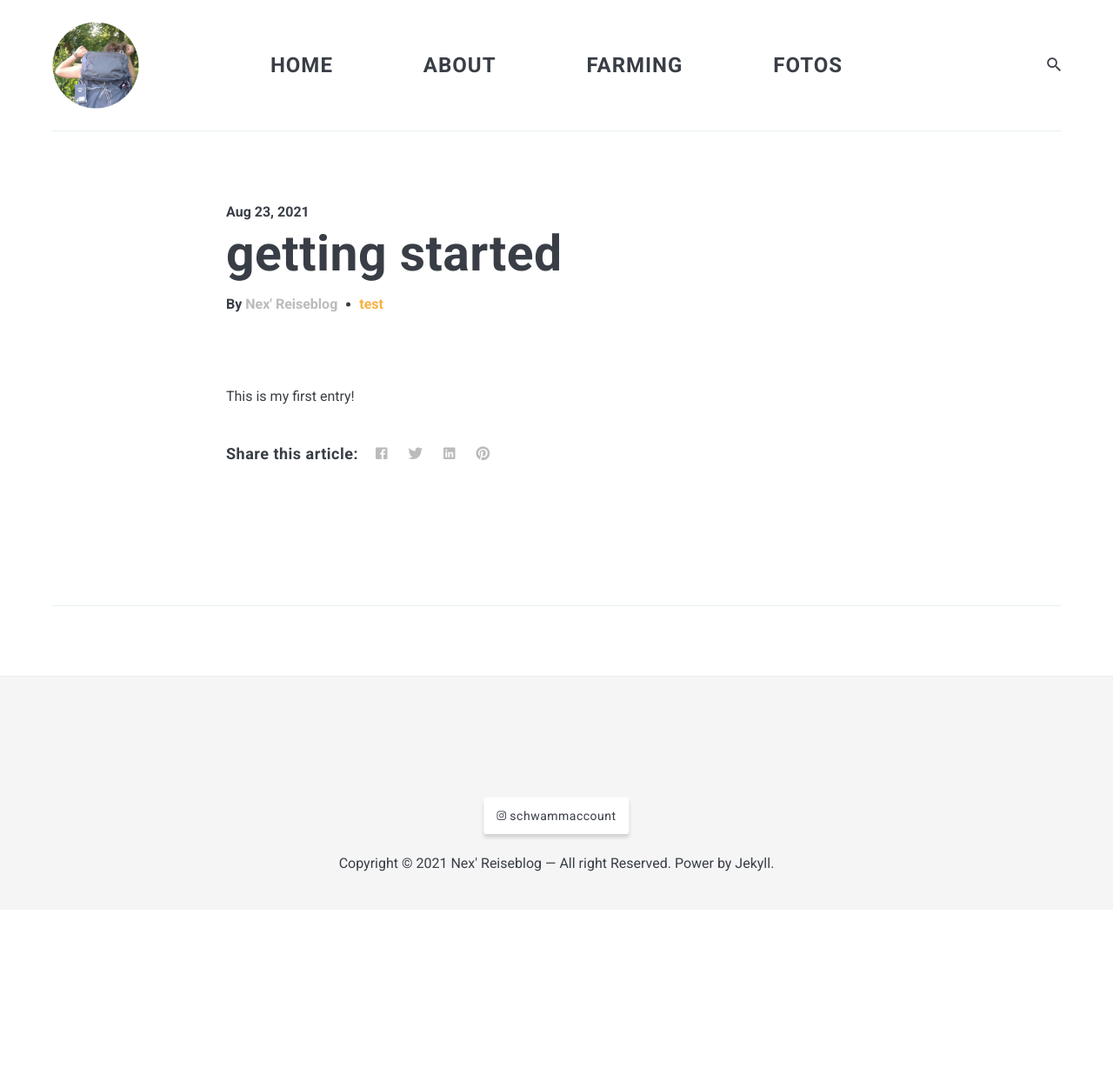
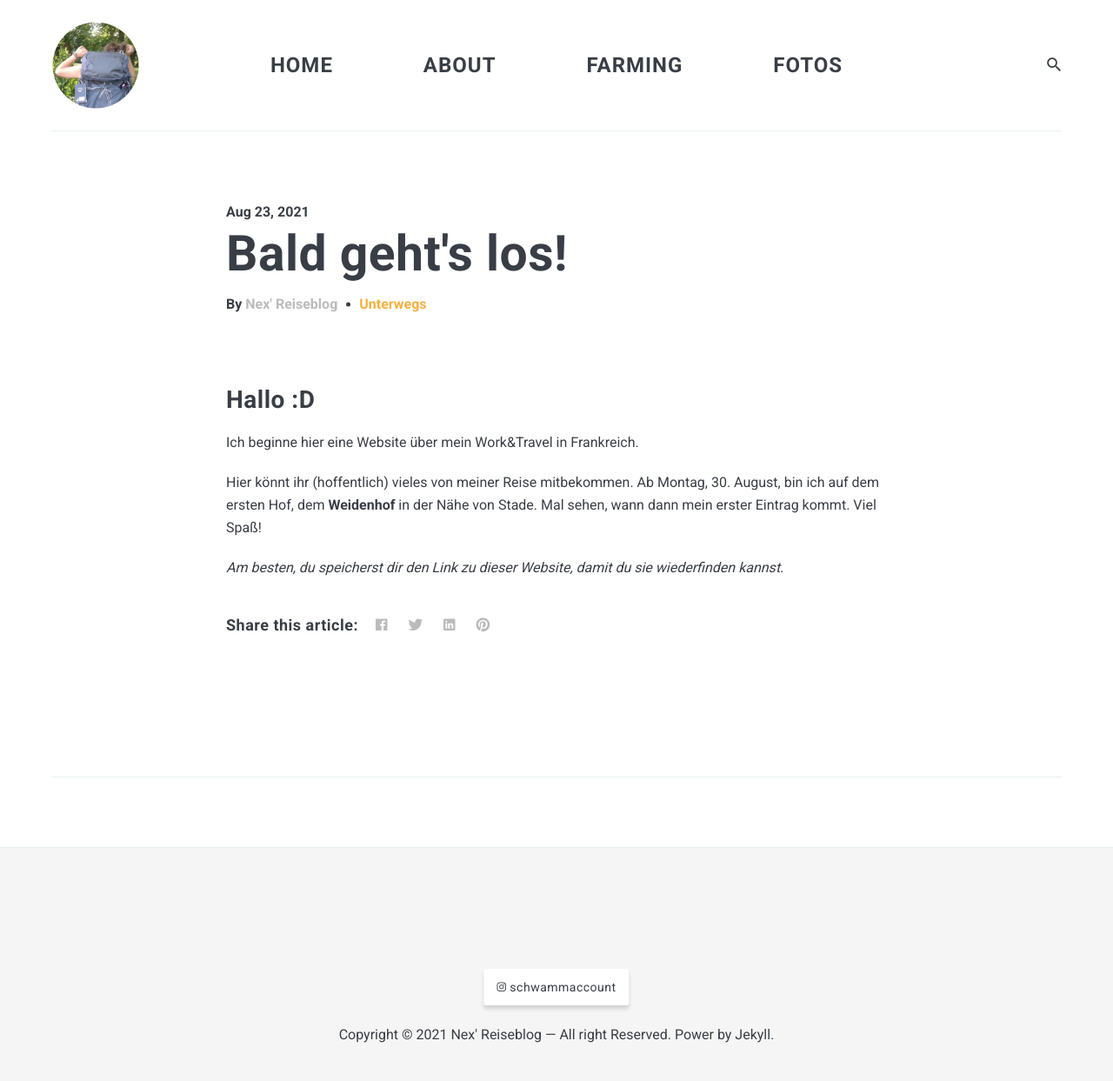
Before and after one commit to anneke-streit/anneke-streit.github.io, a Jekyll site: the page built from _posts/2021-08-23-getting-started.md, in a window 1280 px wide. Shown: the whole page at 87% size. Built offline with Jekyll 4.4.1, drawn with Linux system fonts in a browser that asks for light colours; nearby versions of some CDN libraries; before the commit the page ends 1046 px from its top, so only the background shows below that.

Commit message:
Update 2021-08-23-getting-started.md

```diff
--- a/_posts/2021-08-23-getting-started.md
+++ b/_posts/2021-08-23-getting-started.md
@@ -1,8 +1,15 @@
 ---
 layout: post
-title: "getting started"
+title: "Bald geht's los!"
 date: 2021-08-23 11:30:00 +0200
 image:
-tag: test
+tag: Unterwegs
 ---
-This is my first entry!
+## Hallo :D
+
+Ich beginne hier eine Website über mein Work&Travel in Frankreich.
+
+Hier könnt ihr (hoffentlich) vieles von meiner Reise mitbekommen. Ab Montag, 30. August, bin ich auf dem ersten Hof, dem **Weidenhof** in der Nähe von Stade. Mal sehen, wann dann mein erster Eintrag kommt.
+Viel Spaß!
+
+*Am besten, du speicherst dir den Link zu dieser Website, damit du sie wiederfinden kannst.*
```
